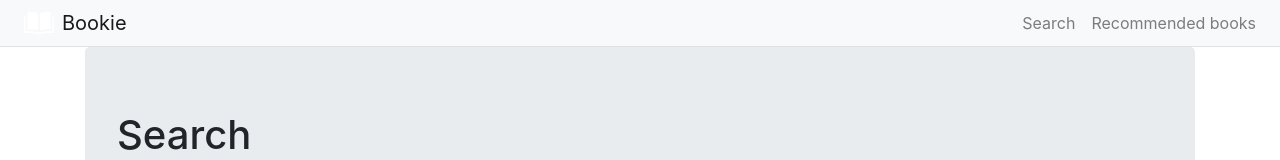
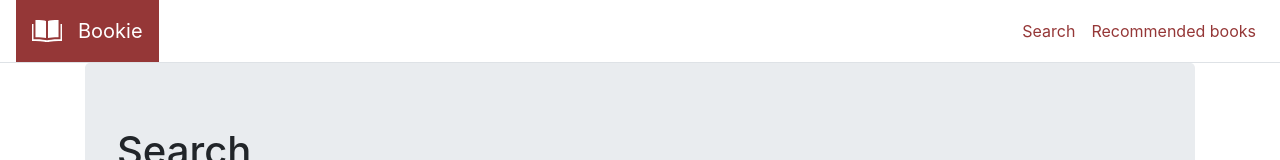
Before and after one commit to angelicamapeso/bookie, a React (Create React App) app in the folder client/: page / in a window 1280 px wide. Shown: the top 160 px of the page. Built offline with nearby package versions, Linux system fonts and the light colour scheme; no server answers.

Commit message:
Style navbar

```diff
--- a/client/src/components/MainNav/index.js
+++ b/client/src/components/MainNav/index.js
@@ -3,14 +3,15 @@ import { Link } from "react-router-dom";
 import logo from "./bookie-logo.svg";
 import Navbar from "react-bootstrap/Navbar";
 import Nav from "react-bootstrap/Nav";
+import "./style.css";
 
 function MainNav() {
   return (
-    <Navbar bg="light" className="border-bottom py-0">
-      <Navbar.Brand href="/" className="p-2">
+    <Navbar className="border-bottom py-0" id="main-nav">
+      <Navbar.Brand href="/" className="py-3 px-3" id="nav-brand">
         <img
           src={logo}
-          className="d-inline-block align-top mr-2"
+          className="d-inline-block align-top mr-3"
           width={30}
           height={30}
           alt="Bookie logo"
--- /dev/null
+++ b/client/src/components/MainNav/style.css
@@ -0,0 +1,18 @@
+#main-nav {
+  background-color: white;
+}
+
+#main-nav .nav-link {
+  color: #953737;
+}
+
+#main-nav .nav-link:hover,
+#main-nav .nav-link:focus,
+#main-nav .nav-link:active {
+  color: #222336;
+}
+
+#nav-brand {
+  color: white;
+  background-color: #953737;
+}
```
